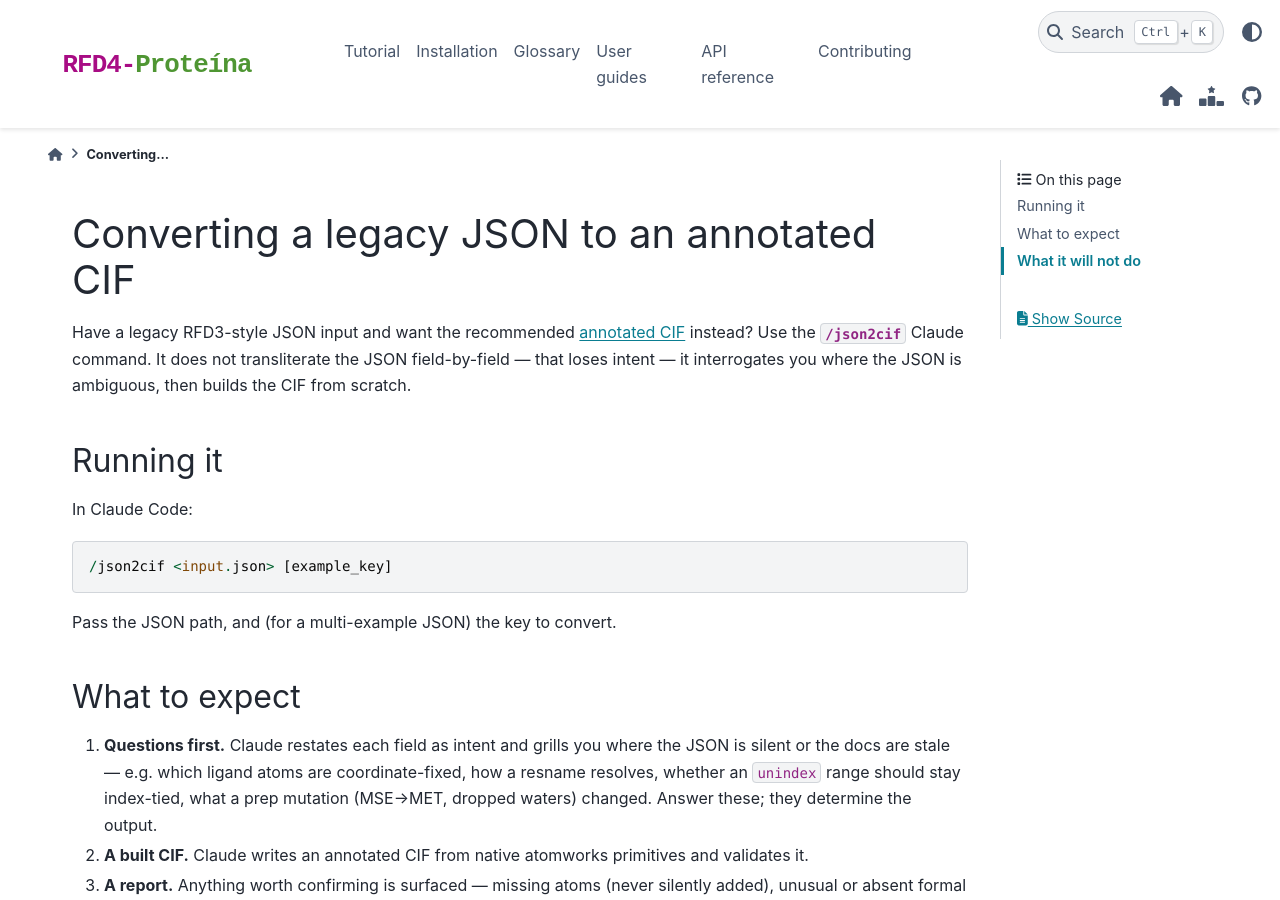
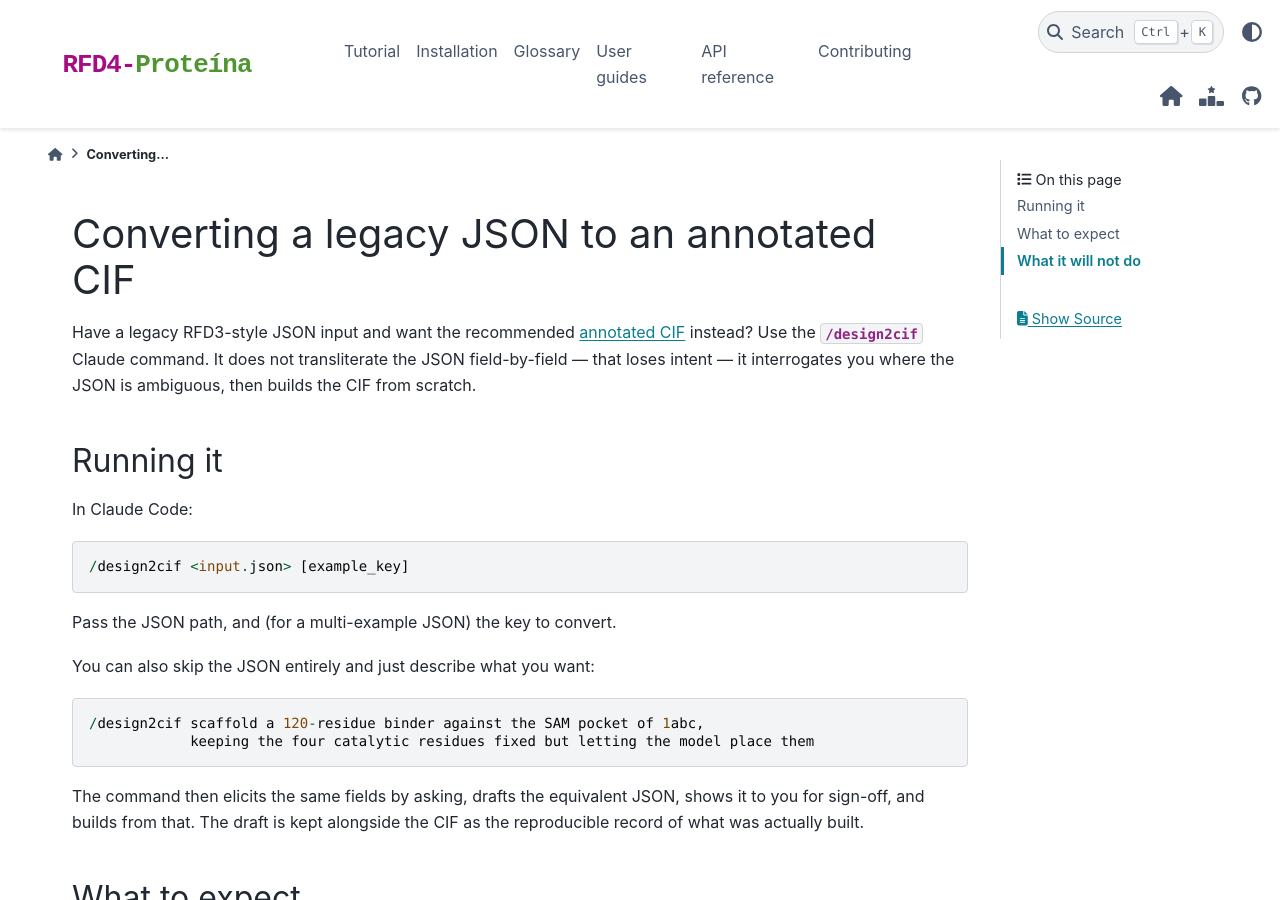
Before and after one commit to RazzyChen/RFD4-Proteina, a Sphinx documentation site: the page built from docs/guides/json_to_annotated_cif.md, in a window 1280 px wide and 900 px high. Built offline with Sphinx 7.4.7 and the PyData theme 0.15.4, drawn with Linux system fonts in a browser that asks for light colours; pages that are not in the unit, such as notebooks, are missing from menus.

Commit message:
feat: generalize /json2cif to /design2cif (JSON or prose intent) (#150)
The command now accepts either an RFD3-style JSON or a paragraph describing
what the author wants. Both routes converge on the same JSON spec that
build_cif.py consumes; the prose route elicits the fields by asking, drafts the
equivalent JSON, and requires explicit sign-off before building — every value in
that draft is a guess until confirmed.

All the domain content (import-order landmine, level semantics, realize/collapse,
missing-atom rules, interrogation checklist, known-bad corpus) is input-agnostic
and unchanged. Also removes the setup-rfproteina-on-digs command.


Claude-Session: [private session removed]

Co-authored-by: Claude Opus 5 <noreply@anthropic.com>

````diff
--- a/docs/guides/json_to_annotated_cif.md
+++ b/docs/guides/json_to_annotated_cif.md
@@ -1,7 +1,7 @@
 # Converting a legacy JSON to an annotated CIF
 
 Have a legacy RFD3-style JSON input and want the recommended [annotated CIF](annotated_cif_inputs.md)
-instead? Use the **`/json2cif`** Claude command. It does not transliterate the JSON field-by-field —
+instead? Use the **`/design2cif`** Claude command. It does not transliterate the JSON field-by-field —
 that loses intent — it interrogates you where the JSON is ambiguous, then builds the CIF from scratch.
 
 ## Running it
@@ -9,10 +9,21 @@ that loses intent — it interrogates you where the JSON is ambiguous, then buil
 In Claude Code:
 
 ```
-/json2cif <input.json> [example_key]
+/design2cif <input.json> [example_key]
 ```
 
 Pass the JSON path, and (for a multi-example JSON) the key to convert.
+
+You can also skip the JSON entirely and just describe what you want:
+
+```
+/design2cif scaffold a 120-residue binder against the SAM pocket of 1abc,
+            keeping the four catalytic residues fixed but letting the model place them
+```
+
+The command then elicits the same fields by asking, drafts the equivalent JSON, shows it to you for
+sign-off, and builds from that. The draft is kept alongside the CIF as the reproducible record of
+what was actually built.
 
 ## What to expect
 
````
Also changed, not shown: docs/guides/annotated_cif_inputs.md (+1 -1 lines), skills/rfd4-proteina-inputs/SKILL.md (+2 -2 lines), skills/rfd4-proteina-inputs/references/json-dialect.md (+1 -1 lines), skills/rfd4-proteina-inputs/skill-card.md (+1 -1 lines).
